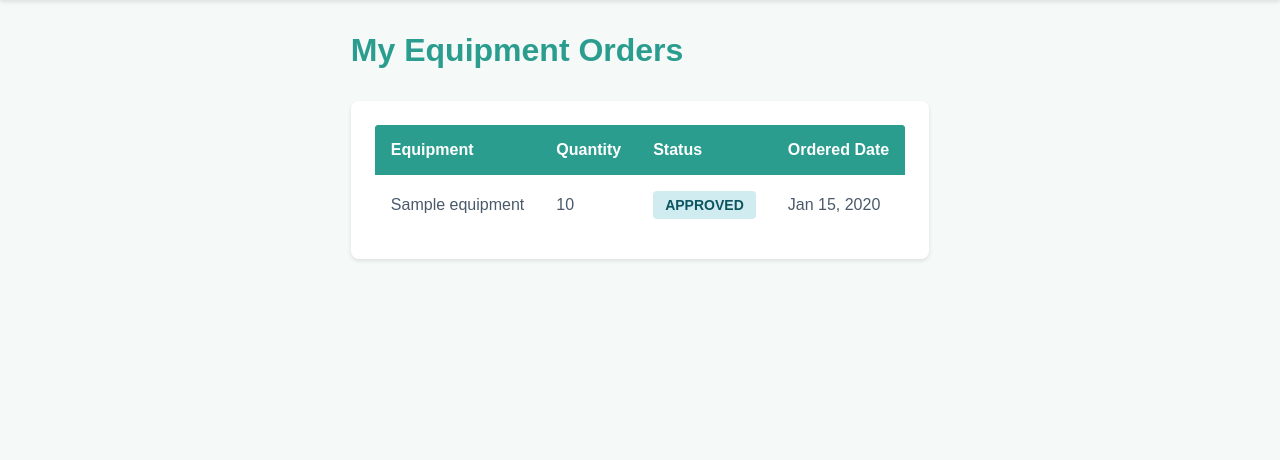
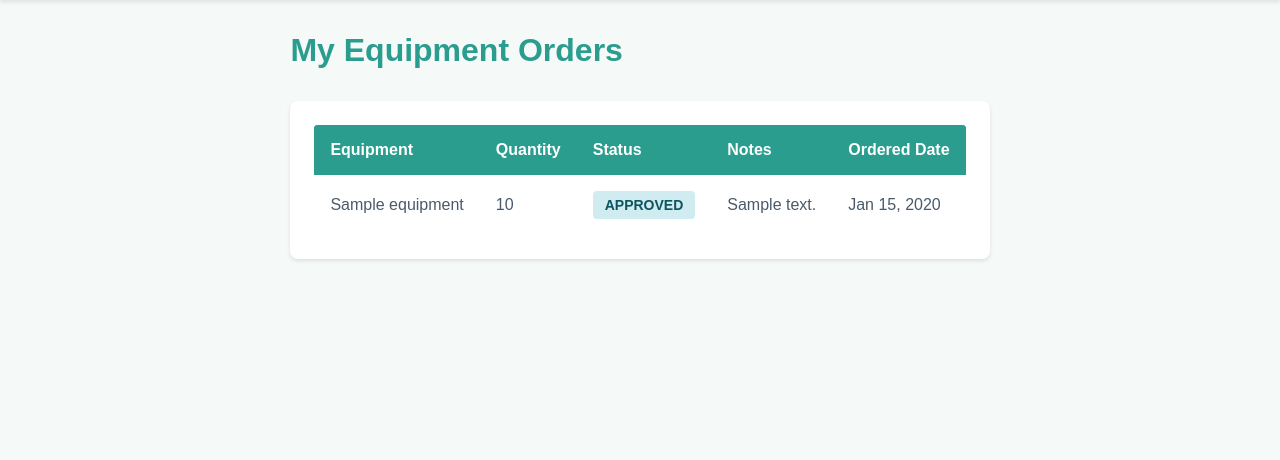
Before and after one commit to Alumsdesigns/quiporder, a Django app: template templates/equipment/patient_dashboard.html in a window 1280 px wide. Shown: the part 60-520 px from the top of the page. Run offline with Django 5.2, Linux system fonts and the light colour scheme; the template is opened without the code that fills it: values that come from a table or form of the project are taken from there, others are empty; tables that the repository leaves empty hold one stand-in row (values such as "Sample post").

Commit message:
feat(admin): add notes field and clickable links

```diff
--- a/equipment/models.py
+++ b/equipment/models.py
@@ -189,6 +189,13 @@
     )
 
     status = models.CharField(max_length=20, choices=STATUS_CHOICES, default="DRAFT")
+
+    notes = models.TextField(
+        blank=True,
+        null=True,
+        help_text="Special instructions or additional information"
+    )
+
     ordered_at = models.DateTimeField(auto_now_add=True)
     created_by = models.ForeignKey(
         settings.AUTH_USER_MODEL,
--- a/static/css/style.css
+++ b/static/css/style.css
@@ -78,7 +78,7 @@
 
 .btn-primary { background: #32b57e; color: white; }
 .btn-secondary { background: #2A9D8F; color: white; }
-.btn:hover { color: #e4fff2f5; opacity: 0.09;}
+.btn:hover { background: #78C7A6; color: white;}
 
 /* Tables */
 table {
--- a/templates/equipment/patient_dashboard.html
+++ b/templates/equipment/patient_dashboard.html
@@ -19,6 +19,7 @@
                         <th>Equipment</th>
                         <th>Quantity</th>
                         <th>Status</th>
+                        <th>Notes</th>
                         <th>Ordered Date</th>
                     </tr>
                 </thead>
@@ -31,6 +32,13 @@
                             <span class="status-badge status-{{ order.status|lower }}">
                                 {{ order.get_status_display }}
                             </span>
+                        </td>
+                         <td>
+                            {% if order.notes %}
+                                {{ order.notes|truncatewords:10 }}
+                            {% else %}
+                                <span style="color: #ccc;">-</span>
+                            {% endif %}
                         </td>
                         <td>{{ order.ordered_at|date:"M d, Y" }}</td>
                     </tr>
```
Also changed, not shown: equipment/admin.py (+6 -1 lines), README.md, equipment/migrations/0008_equipmentorder_notes.py (added), equipment/views.py (line endings or trailing spaces).
